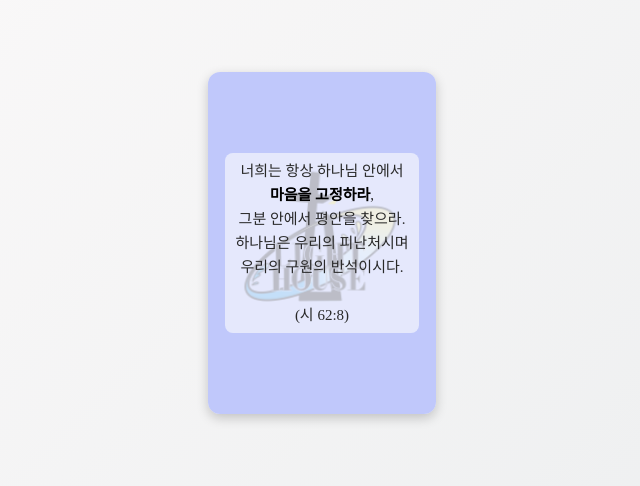
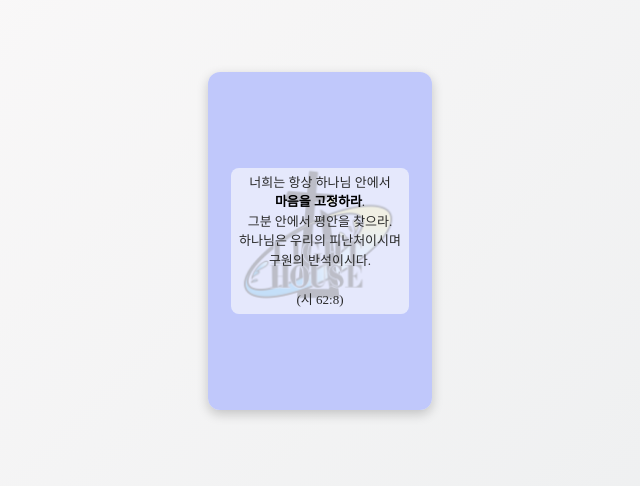
Before and after one commit to chaebinchow-hub/bible-card-2, a plain HTML site: page index.html in a window 1280 px wide. Shown: the part 177-663 px from the top of the page, without its empty margins (328-968 px from the left). Drawn offline with Linux system fonts and the light colour scheme.

Commit message:
Update index.html

```diff
--- a/index.html
+++ b/index.html
@@ -48,7 +48,7 @@
       align-items: center;
       justify-content: center;
       text-align: center;
-      padding: 10px;
+      padding: 8px;
     }
 
     .card-front {
@@ -65,13 +65,14 @@
     /* 글자 스타일 */
     .card-text {
       font-family: "Times New Roman","명조체", serif;
-      font-size: 15px;
+      font-size: 13px; /* 글자 크기 줄임 */
       color: #333;
       background: rgba(255, 255, 255, 0.6);
-      padding: 6px 10px;
+      padding: 5px 8px;
       border-radius: 8px;
-      line-height: 1.6;
+      line-height: 1.5;
       max-width: 90%;
+      overflow-wrap: break-word;
     }
 
     /* 뒷면 텍스트 배경 없애기 */
@@ -95,10 +96,10 @@
       <div class="card-face card-front">
         <div class="card-text">
           너희는 항상 하나님 안에서<br>
-          <span class="highlight">마음을 고정하라</span>,<br>
+          <span class="highlight">마음을 고정하라</span>.<br>
           그분 안에서 평안을 찾으라.<br>
-          하나님은 우리의 피난처시며<br>
-          우리의 구원의 반석이시다.<br><br>
+          하나님은 우리의 피난처이시며<br>
+          구원의 반석이시다.<br><br>
           (시 62:8)
         </div>
       </div>
@@ -106,20 +107,15 @@
       <!-- 뒷면 -->
       <div class="card-face card-back">
         <div class="card-text">
-          여정을 걸어가는 여러분,<br>
-          하나님 안에서 마음을 고정할 때,<br>
-          세상의 어떤 어려움과 흔들림 속에서도<br>
-          평안을 누리게 됩니다.<br><br>
-          하나님은 우리의<br>
-          든든한 피난처이시며<br>
+          하나님 안에서 마음을 고정하면,<br>
+          세상의 흔들림 속에서도 평안을 누립니다.<br><br>
+          하나님은 우리의 든든한 피난처이며,<br>
           모든 시련 속에서도 함께하시는<br>
           구원의 반석이십니다.<br><br>
-          그러니 담대하게 나아가며,
-          그분 안에서 평안과 믿음을<br>
-          굳게 세워 가십시오.<br><br>
-          다음 장소의 힌트는<br>
-          목양관 2층 신학과 게시판에서<br>
-          찾을 수 있습니다.
+          담대하게 나아가며,<br>
+          그분 안에서 믿음과 평안을 굳게 세우십시오.<br><br>
+          다음 장소의 힌트:<br>
+          목양관 2층 신학과 게시판
         </div>
       </div>
     </div>
```
